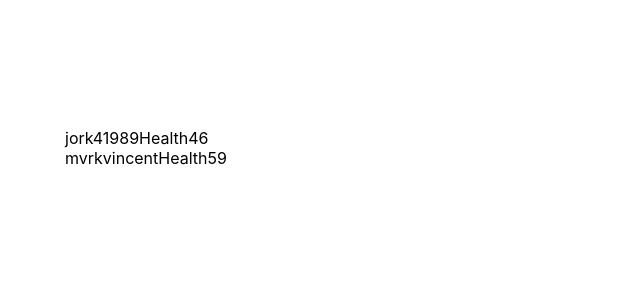
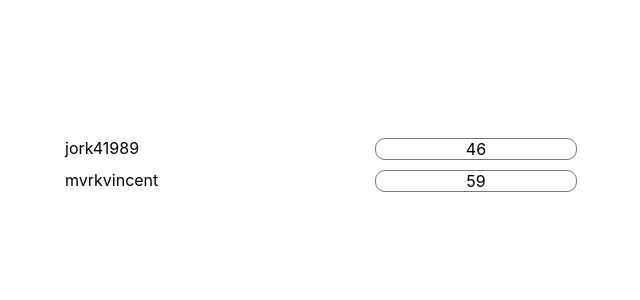
Before and after one commit to jork41989/commitDash, a React (Create React App) app: page / in a window 1280 px wide. Shown: the top 300 px of the page, without its empty margins (63-703 px from the left). Built offline with nearby package versions, Linux system fonts and the light colour scheme.

Commit message:
moved the calc to the maindash and added some css

```diff
--- a/src/components/MainDash/dash.css
+++ b/src/components/MainDash/dash.css
@@ -1,6 +1,8 @@
 .userDash{
   display: flex;
   flex-direction: row;
+  justify-content: space-between;
+  width: 50%;
 }
 
 .dashMain{
@@ -13,4 +15,26 @@
 .userMain{
   display: flex;
   flex-direction: column;
+  margin-top: 10px;
 }
+
+.healthBar{
+  border: rgba(0, 0, 0, 0.534) solid 1px;
+  border-radius: 10px;
+  display: flex;
+  flex-direction: column;
+  justify-content: center;
+  width: 200px;
+  height: 20px;
+}
+
+.healthBarColor{
+  position: relative;
+  top: -20px;
+  height: 20px;
+}
+
+p{
+  margin: 0;
+  text-align: center;
+}
--- a/src/components/MainDash/maindash.jsx
+++ b/src/components/MainDash/maindash.jsx
@@ -21,10 +21,30 @@ const MainDash = () =>{
       tempData.week2DayCount = week2Data.dayTotal;
       tempData.week2CommitCount = week2Data.commitCount;
       tempData.username = key
+       let total = 0;
+       total += dayCalc(tempData.week1DayCount);
+       total += dayCalc(tempData.week2DayCount);
+       total += commitTotal(tempData.week1CommitCount);
+       total += commitTotal(tempData.week2CommitCount);
+       tempData.total = total
       orgUserData[key] = tempData
     })
   };
 
+    let dayCalc = (num) => {
+      if (num > 5) {
+        return 25;
+      } else {
+        return 25 * (num / 7);
+      }
+    };
+    let commitTotal = (num) => {
+      if (num > 25) {
+        return 25;
+      } else {
+        return 25 * (num / 25);
+      }
+    };
   let dayCount = (week) => {
     let commit = 0
     let dayTotal = 0
--- a/src/components/MainDash/userDashSub.jsx
+++ b/src/components/MainDash/userDashSub.jsx
@@ -3,34 +3,28 @@ import './dash.css'
 
 const UserDashSub = (state) =>{
   let dataCheck = () => {
-    let total = 0
-    total += dayCalc(state.data.week1DayCount)
-    total += dayCalc(state.data.week2DayCount);
-    total += commitTotal(state.data.week1CommitCount);
-    total += commitTotal(state.data.week2CommitCount);
-    console.log(total)
+    let total = state.data.total;
+    let color
+    if (total === 100){
+      color = { backgroundColor: "rgb(78, 156, 0)" };
+    } else if (total < 100 && total >= 75){
+      color = { backgroundColor: "rgba(255, 255, 0, 0.794)"};
+    } else {
+      color = { backgroundColor: "rgba(255, 0, 0, 0.678)" };
+    }
+    color.width = `${total}%`
+    console.log(color)
     return (
       <div className="userDash">
         <div>{state.data.username}</div>
-        <div>Health</div>
-        <div className="HealthBar"> {Math.floor(total)}</div>
+        <div className="healthBar">
+          <p>{Math.floor(total)}</p>
+          <div className="healthBarColor" style={color}></div>
+        </div>
       </div>
-    )
+    );
   }
-  let dayCalc = (num) => {
-    if (num > 5){
-      return 25
-    } else {
-      return 25 * (num / 7)
-    }
-  }
-  let commitTotal = (num) => {
-    if (num > 25) {
-      return 25
-    } else {
-      return 25 * (num / 25);
-    }
-  }
+
   return(
     <div className="userMain">
       {dataCheck()}
```
Also changed, not shown: 1 other file (tests, documents, lock files or other folders).
